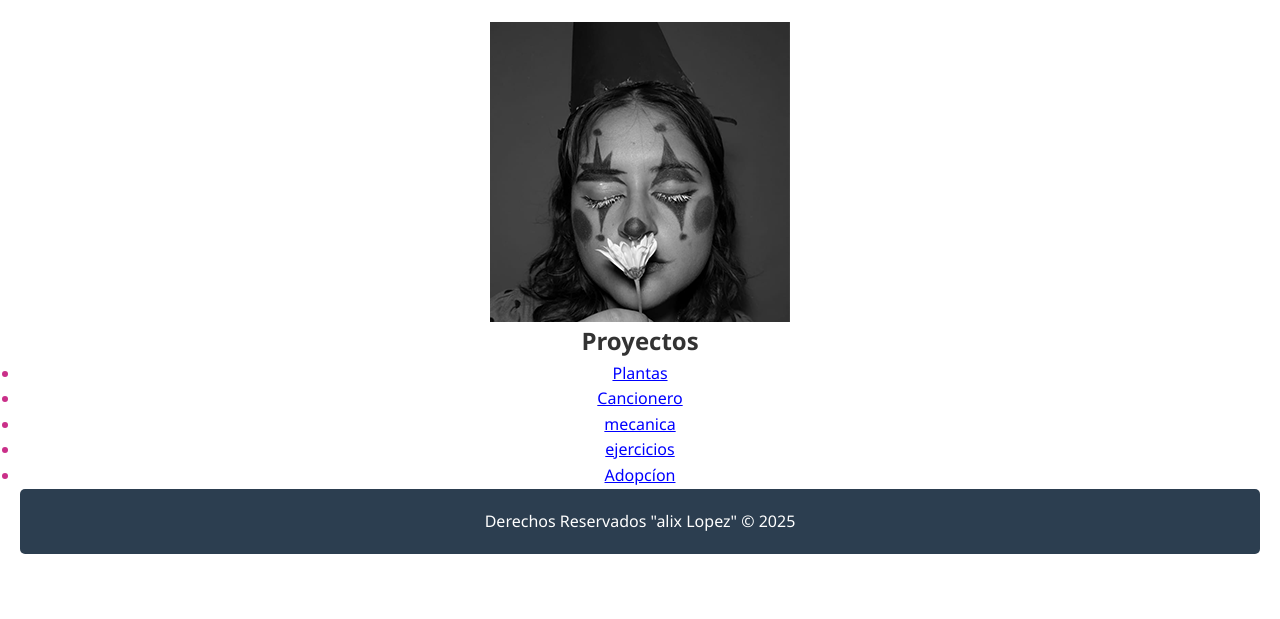
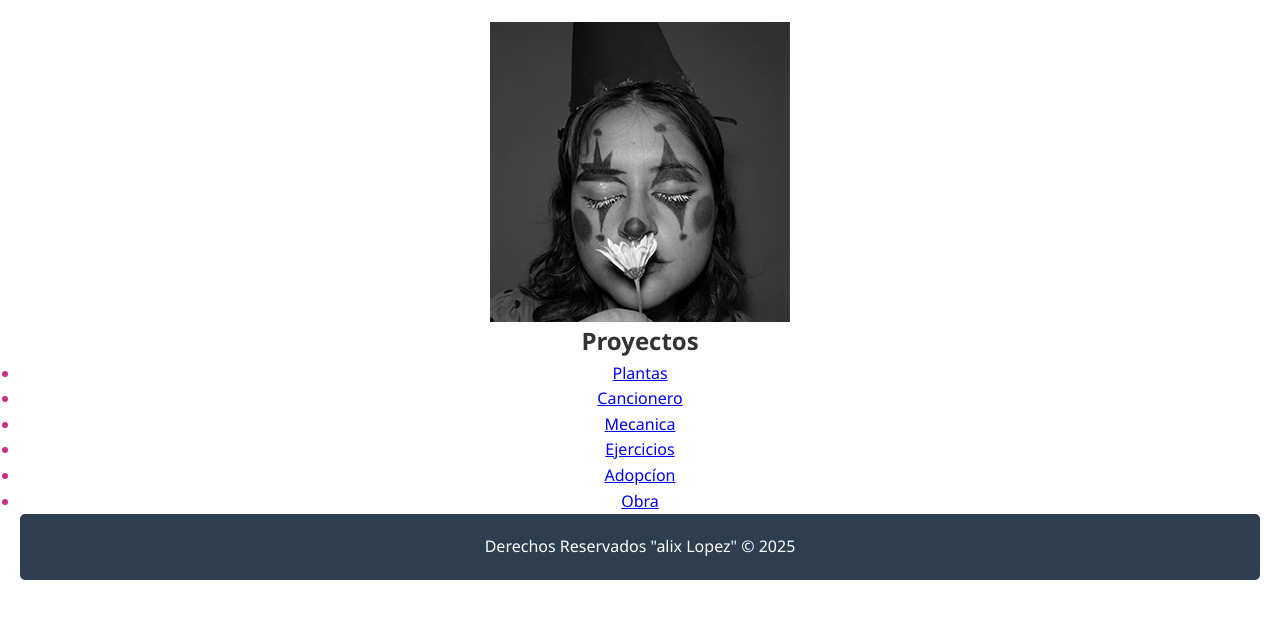
Before and after one commit to alix2632/pagina-, a plain HTML site: page index.html in a window 1280 px wide. Shown: the part 89-708 px from the top of the page. Drawn offline with Linux system fonts and the light colour scheme.

Commit message:
Update index.html

```diff
--- a/index.html
+++ b/index.html
@@ -67,9 +67,10 @@ font-weight: normal;
 <ul style="color: rgb(202, 47, 137);">
   <li><a href="plantas/Untitled-1.html" style="color: blue;">Plantas</a></li>
   <li><a href="cancionero/cancionero.html" style="color: blue;">Cancionero</a></li>
-  <li><a href="mecanica/mecanica.html" style="color: blue;">mecanica</a></li>
-  <li><a href="ejercicios/ejercicios.html" style="color: blue;">ejercicios</a></li>
+  <li><a href="mecanica/mecanica.html" style="color: blue;">Mecanica</a></li>
+  <li><a href="ejercicios/ejercicios.html" style="color: blue;">Ejercicios</a></li>
   <li><a href="mas/ma.html" style="color: blue;">Adopcíon</a></li>
+  <li><a href="obr/obr.html" style="color: blue;">Obra</a></li>
 </ul>
 </nav>
 <footer>
```
